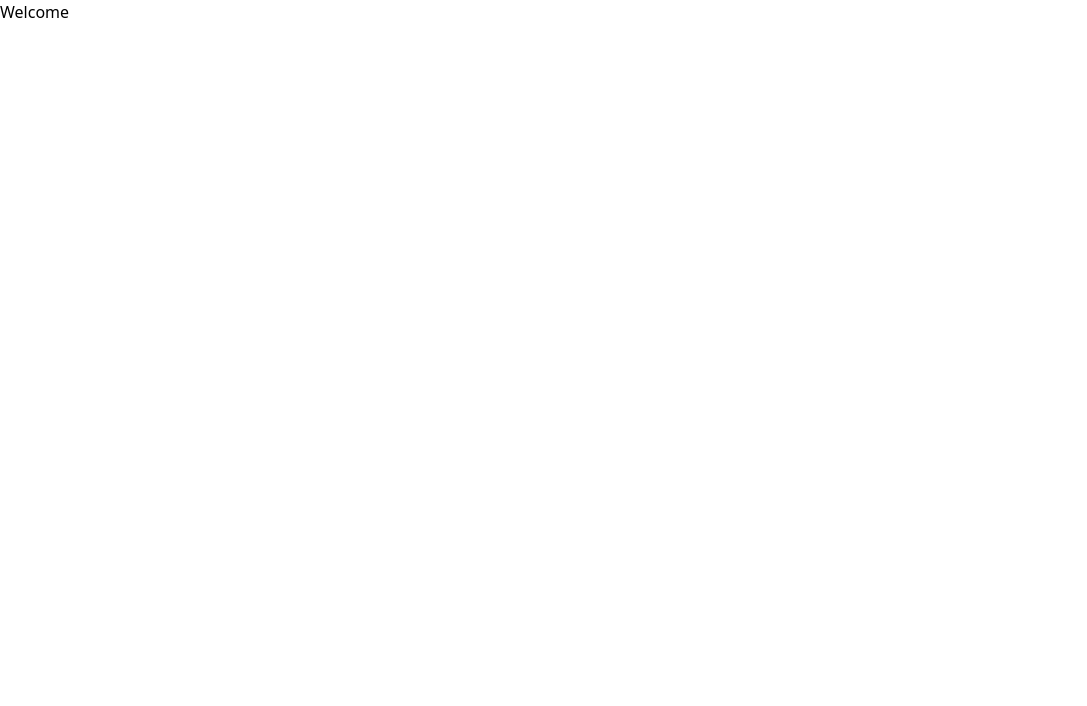
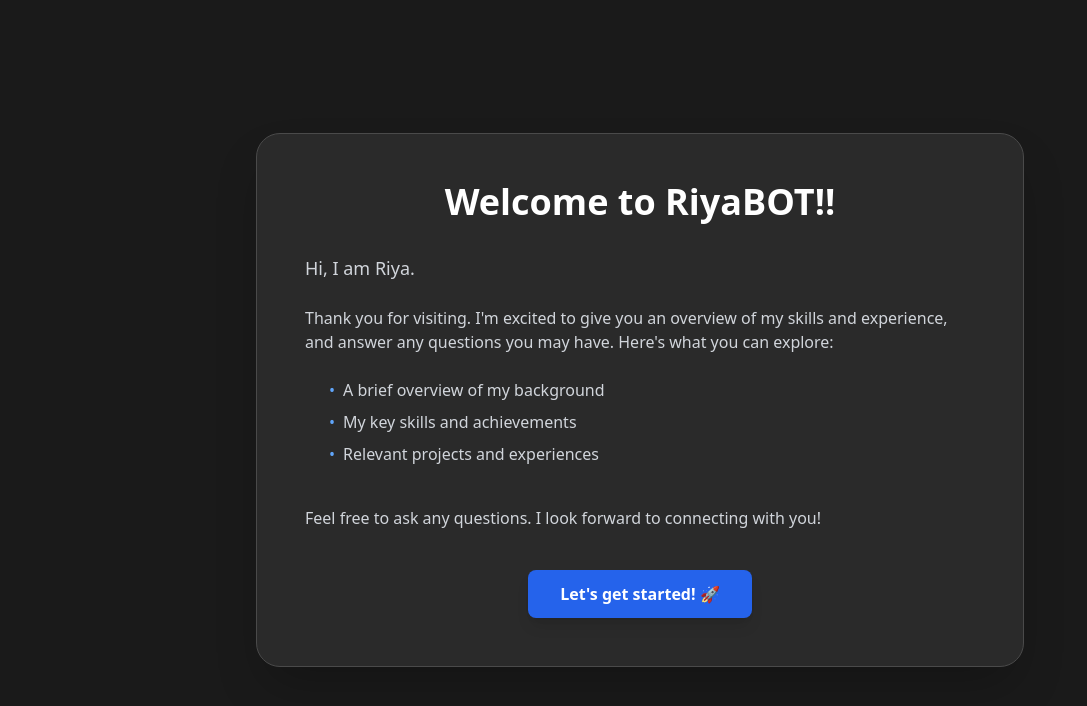
Before and after one commit to ri123-ya/My-BOT, a React (Vite) app in the folder client/: page / in a window 1280 px wide. Shown: the top 706 px of the page, without its empty margins (0-1087 px from the left). Built offline with nearby package versions, Linux system fonts and the light colour scheme.

Commit message:
ui for welcome page

```diff
--- a/client/src/pages/Welcome.jsx
+++ b/client/src/pages/Welcome.jsx
@@ -1,11 +1,59 @@
-import React from 'react'
+import React from "react";
 
 const Welcome = () => {
   return (
-    <div>
-      Welcome
+    <div
+      className="min-h-screen flex items-center justify-center p-6"
+      style={{ backgroundColor: "#1a1a1a" }}
+    >
+      <div
+        className="max-w-3xl w-full rounded-3xl p-8 md:p-12 shadow-2xl"
+        style={{ backgroundColor: "#2a2a2a", border: "1px solid #4a4a4a" }}
+      >
+        <h1 className="text-3xl md:text-4xl font-bold text-white text-center mb-8">
+          Welcome to RiyaBOT!!
+        </h1>
+
+        <div className="space-y-6 text-gray-300">
+          <p className="text-base md:text-lg">Hi, I am Riya.</p>
+
+          <p className="text-sm md:text-base leading-relaxed">
+            Thank you for visiting. I'm excited to give you an overview of my
+            skills and experience, and answer any questions you may have. Here's
+            what you can explore:
+          </p>
+
+          <ul className="space-y-2 text-sm md:text-base ml-6">
+            <li className="flex items-start">
+              <span className="text-blue-400 mr-2">•</span>
+              <span>A brief overview of my background</span>
+            </li>
+            <li className="flex items-start">
+              <span className="text-blue-400 mr-2">•</span>
+              <span>My key skills and achievements</span>
+            </li>
+            <li className="flex items-start">
+              <span className="text-blue-400 mr-2">•</span>
+              <span>Relevant projects and experiences</span>
+            </li>
+          </ul>
+
+          <p className="text-sm md:text-base pt-4">
+            Feel free to ask any questions. I look forward to connecting with
+            you!
+          </p>
+        </div>
+
+        <div className="mt-10 flex justify-center">
+          <button
+            className="bg-blue-600 hover:bg-blue-700 text-white font-semibold px-8 py-3 rounded-lg transition-all duration-300 shadow-lg hover:shadow-blue-500/50 flex items-center gap-2"
+          >
+            Let's get started! 🚀
+          </button>
+        </div>
+      </div>
     </div>
-  )
-}
+  );
+};
 
-export default Welcome
+export default Welcome;
```
